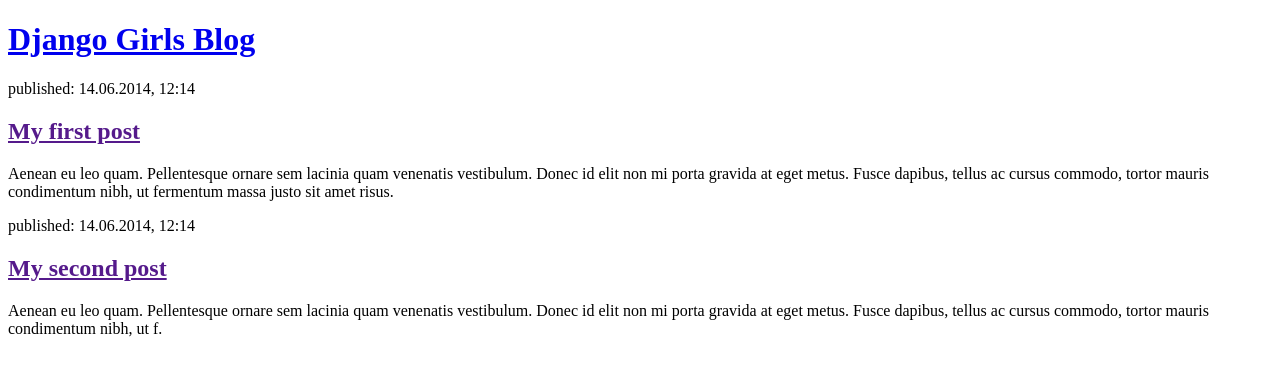
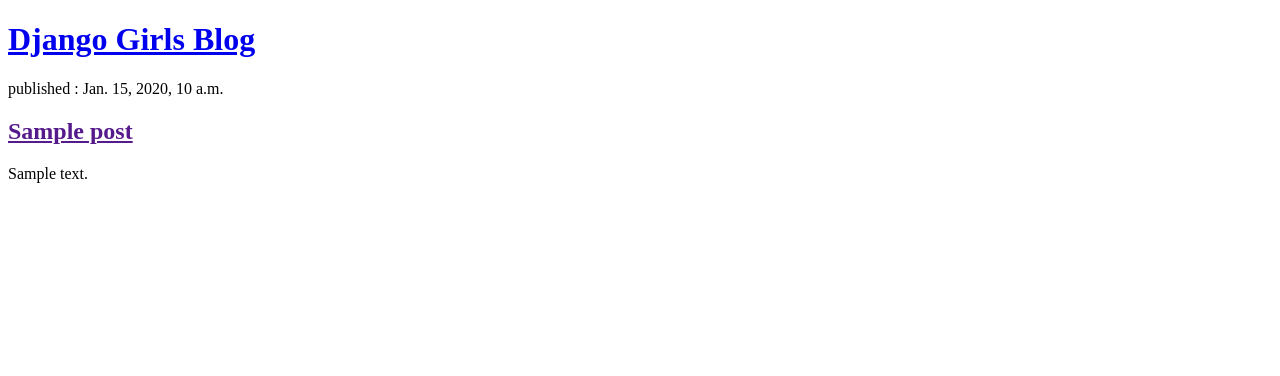
Before and after one commit to Inteligent111/my-first-blog, a Django app: template mysite/blog/templates/blog/post_list.html in a window 1280 px wide. Shown: the top 376 px of the page. Run offline with Django 5.2, Linux system fonts and the light colour scheme; the template is opened without the code that fills it: most values are stand-ins (such as "Sample title", 1, 10 or a date in 2020).

Commit message:
Modified templates to display posts from database.

```diff
--- a/mysite/blog/templates/blog/post_list.html
+++ b/mysite/blog/templates/blog/post_list.html
@@ -8,16 +8,10 @@
             <h1><a href="/">Django Girls Blog</a></h1>
         </header>
 
-        <article>
-            <time>published: 14.06.2014, 12:14</time>
-            <h2><a href="">My first post</a></h2>
-            <p>Aenean eu leo quam. Pellentesque ornare sem lacinia quam venenatis vestibulum. Donec id elit non mi porta gravida at eget metus. Fusce dapibus, tellus ac cursus commodo, tortor mauris condimentum nibh, ut fermentum massa justo sit amet risus.</p>
-        </article>
-
-        <article>
-            <time>published: 14.06.2014, 12:14</time>
-            <h2><a href="">My second post</a></h2>
-            <p>Aenean eu leo quam. Pellentesque ornare sem lacinia quam venenatis vestibulum. Donec id elit non mi porta gravida at eget metus. Fusce dapibus, tellus ac cursus commodo, tortor mauris condimentum nibh, ut f.</p>
-        </article>
-    </body>
-</html>
+        {% for post in posts %}
+            <article>
+                <time> published : {{post.published_date}} </time>
+                <h2><a href="">{{ post.title }}</a></h2>
+                <p>{{ post.text|linebreaksbr }}</p>
+            </article>
+        {% endfor %}
--- a/mysite/blog/views.py
+++ b/mysite/blog/views.py
@@ -1,8 +1,10 @@
 from django.shortcuts import render
-from . import urls, models
+from .models import Post
+from django.utils import timezone
 
 
 # Create your views here.
 
 def post_list(request):
-    return render(request, 'blog/post_list.html', {})
+    posts = Post.objects.filter(published_date__lte=timezone.now()).order_by('published_date')
+    return render(request, 'blog/post_list.html', {"posts": posts})
```
Also changed, not shown: mysite/db.sqlite3.
